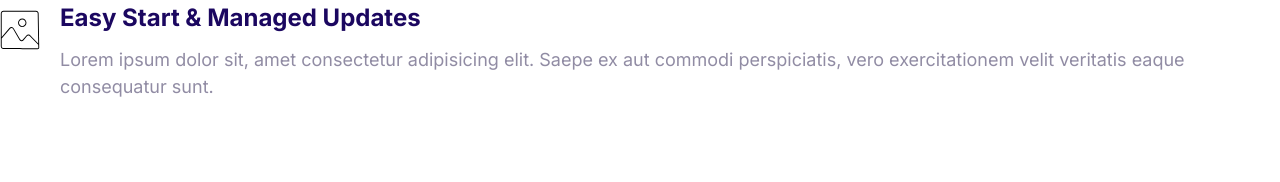
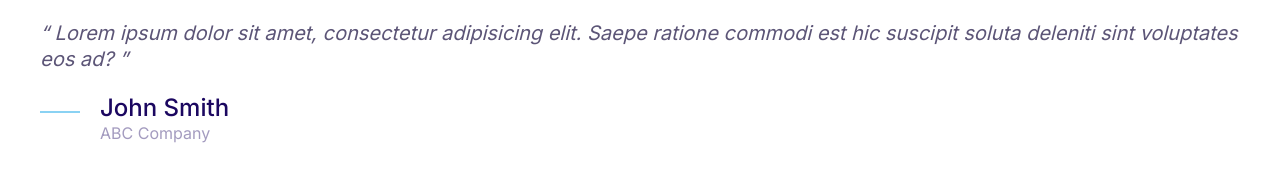
Before and after one commit to seongbaelee/seongbacon, a plain HTML site: page index.html in a window 1280 px wide. Drawn offline with Linux system fonts and the light colour scheme.

Commit message:
Build quotes component.

```diff
--- a/css/styles.css
+++ b/css/styles.css
@@ -4,6 +4,7 @@
   --color-accent: #ff3400;
   --color-headings: #1b0760;
   --color-body: #918ca4;
+  --color-body-darker: #5c5577;
   --color-border: #ccc;
   --border-radius: 30px;
 }
@@ -381,3 +382,53 @@ a {
 .media__image {
   margin-top: 1rem;
 }
+
+/* Quotes */
+
+.quote {
+  font-size: 3rem;
+  font-style: italic;
+  color: var(--color-body-darker);
+  line-height: 1.3;
+}
+
+.quote__text::before {
+  content: open-quote;
+}
+
+.quote__text::after {
+  content: close-quote;
+}
+
+.quote__author {
+  font-size: 3rem;
+  font-weight: 500;
+  font-style: normal;
+  margin-bottom: 0;
+}
+
+.quote__organization {
+  color: var(--color-headings);
+  opacity: 0.4;
+  font-size: 2rem;
+  font-style: normal;
+}
+
+.quote__line {
+  position: relative;
+  bottom: 10px;
+}
+
+@media screen and (min-width: 1024px) {
+  .quote {
+    font-size: 2rem;
+  }
+
+  .quote__author {
+    font-size: 2.4rem;
+  }
+
+  .quote__organization {
+    font-size: 1.6rem;
+  }
+}
--- a/index.html
+++ b/index.html
@@ -8,27 +8,31 @@
     <link rel="preconnect" href="https://fonts.googleapis.com" />
     <link rel="preconnect" href="https://fonts.gstatic.com" crossorigin />
     <link
-      href="https://fonts.googleapis.com/css2?family=Inter:wght@300;400;600;700&display=swap"
+      href="https://fonts.googleapis.com/css2?family=Inter:wght@300;400;500;600;700&display=swap"
       rel="stylesheet"
     />
     <link rel="stylesheet" href="css/normalize.css" />
     <link rel="stylesheet" href="css/styles.css" />
   </head>
   <body>
+    <blockquote class="quote">
+      <p class="quote__text">
+        Lorem ipsum dolor sit amet, consectetur adipisicing elit. Saepe ratione
+        commodi est hic suscipit soluta deleniti sint voluptates eos ad?
+      </p>
+      <footer>
         <div class="media">
           <div class="media__image">
-        <svg class="icon">
-          <use xlink:href="images/sprite.svg#snap"></use>
+            <svg class="icon quote__line">
+              <use xlink:href="images/sprite.svg#line"></use>
             </svg>
           </div>
           <div class="media__body">
-        <h3 class="media__title">Easy Start & Managed Updates</h3>
-        <p>
-          Lorem ipsum dolor sit, amet consectetur adipisicing elit. Saepe ex aut
-          commodi perspiciatis, vero exercitationem velit veritatis eaque
-          consequatur sunt.
-        </p>
+            <h3 class="media__title quote__author">John Smith</h3>
+            <p class="quote__organization">ABC Company</p>
           </div>
         </div>
+      </footer>
+    </blockquote>
   </body>
 </html>
```
Also changed, not shown: components/quotes.html (added, +19 -0 lines). Lines whose indentation alone changed are shown as unchanged.
